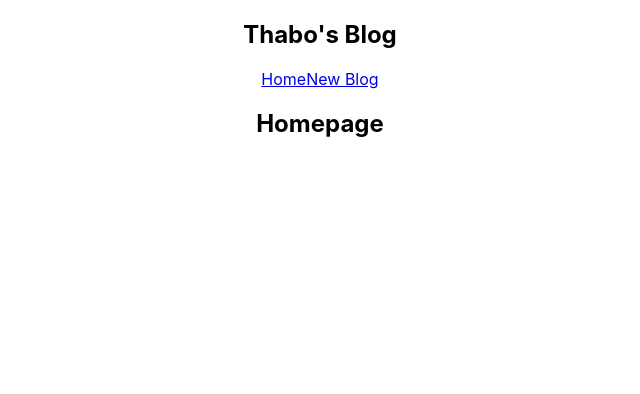
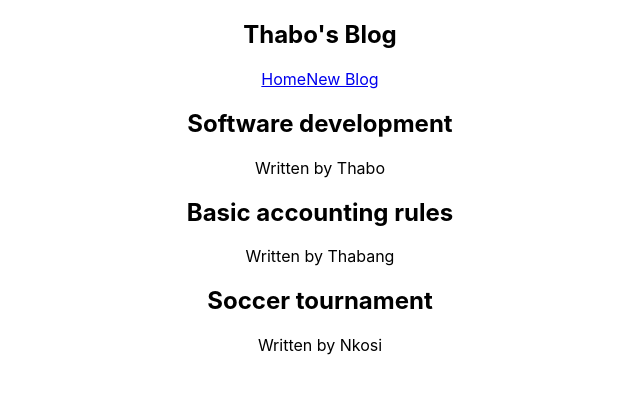
Before and after one commit to thabo-lebelo/consume-graphql-api, a React (Create React App) app: page / in a window 1280 px wide. Shown: the top 394 px of the page, without its empty margins (320-960 px from the left). Built offline with nearby package versions, Linux system fonts and the light colour scheme.

Commit message:
App state

```diff
--- a/src/Home.js
+++ b/src/Home.js
@@ -1,7 +1,20 @@
+import { useState } from "react";
+
 const Home = () => {
+    const [blogs, setBlogs] = useState([
+        { title: "Software development", body: "The best programming...", author: "Thabo", id: 1 },
+        { title: "Basic accounting rules", body: "Reconciliation is...", author: "Thabang", id: 2 },
+        { title: "Soccer tournament", body: "Made it to the final...", author: "Nkosi", id: 3 }
+    ]);
+
     return (
         <div className="home">
-            <h2>Homepage</h2>
+            {blogs.map((blog) => (
+                <div className="blog-preview" key={blog.id}>
+                    <h2>{blog.title}</h2>
+                    <p>Written by {blog.author}</p>
+                </div>
+            ))}
         </div>
     );
 };
```
